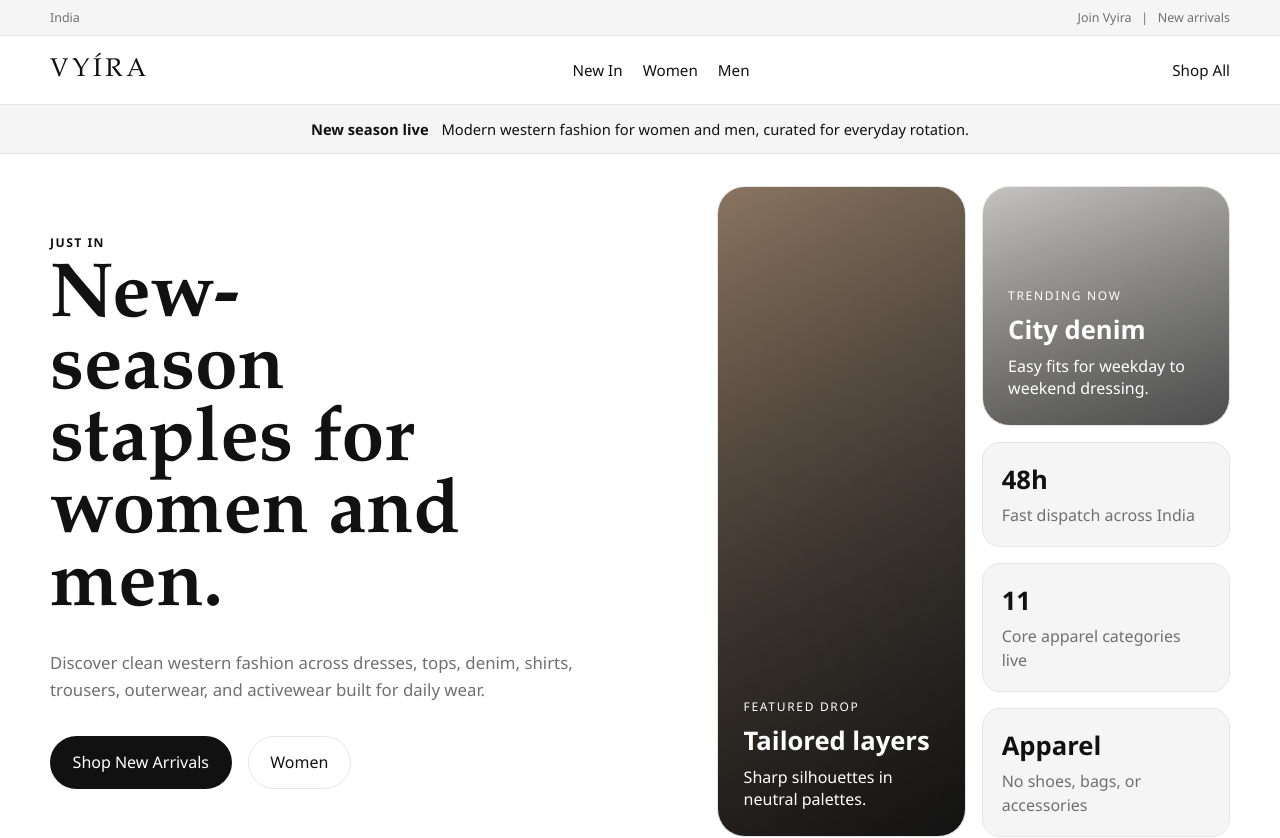
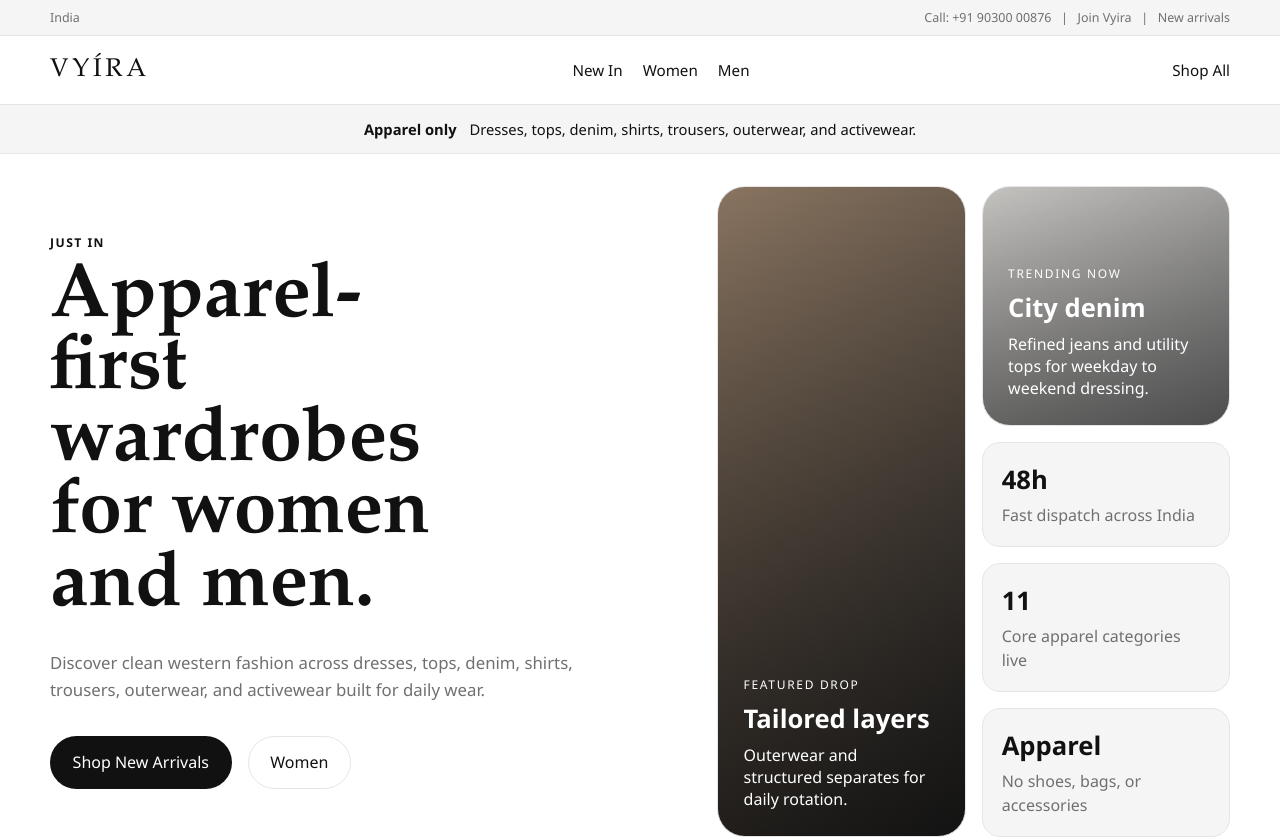
Before and after one commit to gh-vvemula/vyira-fashion, a Next.js app: page / in a window 1280 px wide. Shown: the top 838 px of the page. Built offline with nearby package versions, Linux system fonts and the light colour scheme.

Commit message:
Refine apparel messaging and contact details

```diff
--- a/app/globals.css
+++ b/app/globals.css
@@ -74,6 +74,7 @@ button {
 
 .utility-links {
   gap: 0.6rem;
+  flex-wrap: wrap;
 }
 
 .topbar {
@@ -142,6 +143,7 @@ h3 {
   gap: 0.8rem;
   min-height: 3rem;
   font-size: 0.92rem;
+  text-align: center;
 }
 
 .hero,
--- a/app/layout.tsx
+++ b/app/layout.tsx
@@ -13,6 +13,7 @@ export const metadata: Metadata = {
   },
   description:
     "Vyira is a modern western fashion brand for women and men featuring dresses, tops, denim, trousers, outerwear, and activewear.",
+  referrer: "strict-origin-when-cross-origin",
   openGraph: {
     title: "Vyira | Modern Western Fashion",
     description:
@@ -24,6 +25,13 @@ export const metadata: Metadata = {
 export default function RootLayout({ children }: Readonly<{ children: React.ReactNode }>) {
   return (
     <html lang="en">
+      <head>
+        <meta
+          httpEquiv="Content-Security-Policy"
+          content="default-src 'self'; img-src 'self' data:; style-src 'self' 'unsafe-inline'; script-src 'self' 'unsafe-inline'; font-src 'self' data:; connect-src 'self'; object-src 'none'; base-uri 'self'; form-action 'self'; frame-ancestors 'none'; upgrade-insecure-requests"
+        />
+        <meta httpEquiv="X-Content-Type-Options" content="nosniff" />
+      </head>
       <body>
         <div className="page-wrap">
           <SiteHeader />
--- a/app/page.tsx
+++ b/app/page.tsx
@@ -13,8 +13,8 @@ export default function HomePage() {
       <CategoryGrid audience="Men" />
       <EditorialBanner />
       <ProductGrid
-        title="Brand highlights"
-        subtitle="A launch assortment that balances wardrobe essentials with statement layers."
+        title="Apparel highlights"
+        subtitle="A launch assortment built around dresses, tailoring, denim, outerwear, and active motion essentials."
         products={getFeaturedProducts()}
       />
       <Newsletter />
--- a/components/editorial-banner.tsx
+++ b/components/editorial-banner.tsx
@@ -6,11 +6,12 @@ export function EditorialBanner() {
       <div className="editorial-banner">
         <div>
           <p className="eyebrow">Why Vyira</p>
-          <h2>Focused western fashion with a clean, scalable storefront.</h2>
+          <h2>Focused western apparel with a clean, scalable storefront.</h2>
         </div>
         <p>
           Vyira intentionally focuses on contemporary categories and excludes saree, ethnic, and
-          traditional wear to keep the assortment clear and consistent.
+          traditional wear, along with shoes, bags, and accessories, to keep the assortment clear
+          and consistent.
         </p>
         <Link href="/new-in" className="button button--primary">
           Explore new arrivals
--- a/components/hero.tsx
+++ b/components/hero.tsx
@@ -7,7 +7,7 @@ export function Hero() {
     <section className="hero site-shell">
       <div className="hero__copy">
         <p className="eyebrow">Just in</p>
-        <h1>New-season staples for women and men.</h1>
+        <h1>Apparel-first wardrobes for women and men.</h1>
         <p className="hero__lede">
           Discover clean western fashion across dresses, tops, denim, shirts, trousers,
           outerwear, and activewear built for daily wear.
@@ -25,12 +25,12 @@ export function Hero() {
         <div className="hero-panel hero-panel--feature">
           <span className="hero-panel__eyebrow">Featured drop</span>
           <strong>Tailored layers</strong>
-          <span>Sharp silhouettes in neutral palettes.</span>
+          <span>Outerwear and structured separates for daily rotation.</span>
         </div>
         <div className="hero-panel hero-panel--secondary">
           <span className="hero-panel__eyebrow">Trending now</span>
           <strong>City denim</strong>
-          <span>Easy fits for weekday to weekend dressing.</span>
+          <span>Refined jeans and utility tops for weekday to weekend dressing.</span>
         </div>
         <div className="hero-stat-grid">
           {heroMetrics.map((metric) => (
--- a/components/site-footer.tsx
+++ b/components/site-footer.tsx
@@ -7,8 +7,8 @@ export function SiteFooter() {
         <div>
           <p className="eyebrow">VYI&#x301;RA</p>
           <p className="footer-copy">
-            Legacy. Luxury. Limitless. Contemporary western fashion for women and men with a
-            polished luxury point of view.
+            Modern western apparel for women and men, built around dresses, tops, denim,
+            tailoring, outerwear, and activewear.
           </p>
         </div>
         <div>
@@ -22,8 +22,8 @@ export function SiteFooter() {
         <div>
           <p className="eyebrow">Contact</p>
           <div className="footer-links">
-            <a href="mailto:hello@vyira.co">hello@vyira.co</a>
-            <a href="tel:+910000000000">+91 00000 00000</a>
+            <a href="mailto:VYIRAINTERNATION@GMAIL.COM">VYIRAINTERNATION@GMAIL.COM</a>
+            <a href="tel:+919030000876">+91 90300 00876</a>
             <span>Shipping across India</span>
           </div>
         </div>
--- a/components/site-header.tsx
+++ b/components/site-header.tsx
@@ -9,6 +9,8 @@ export function SiteHeader() {
         <div className="site-shell utility-bar__inner">
           <span>India</span>
           <div className="utility-links">
+            <a href="tel:+919030000876">Call: +91 90300 00876</a>
+            <span aria-hidden="true">|</span>
             <a href="#newsletter">Join Vyira</a>
             <span aria-hidden="true">|</span>
             <Link href="/new-in">New arrivals</Link>
@@ -34,8 +36,8 @@ export function SiteHeader() {
       </header>
       <div className="promo-strip">
         <div className="site-shell promo-strip__inner">
-          <strong>New season live</strong>
-          <span>Modern western fashion for women and men, curated for everyday rotation.</span>
+          <strong>Apparel only</strong>
+          <span>Dresses, tops, denim, shirts, trousers, outerwear, and activewear.</span>
         </div>
       </div>
     </>
```
